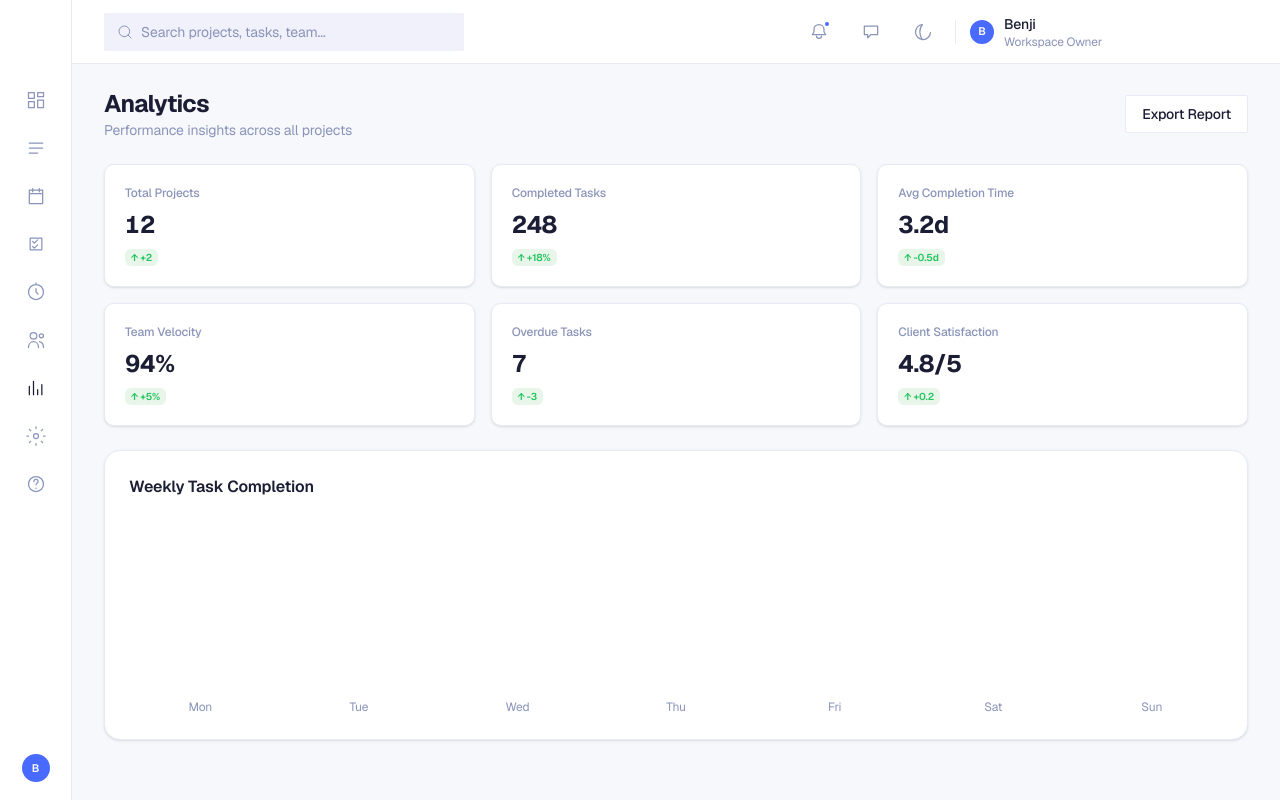
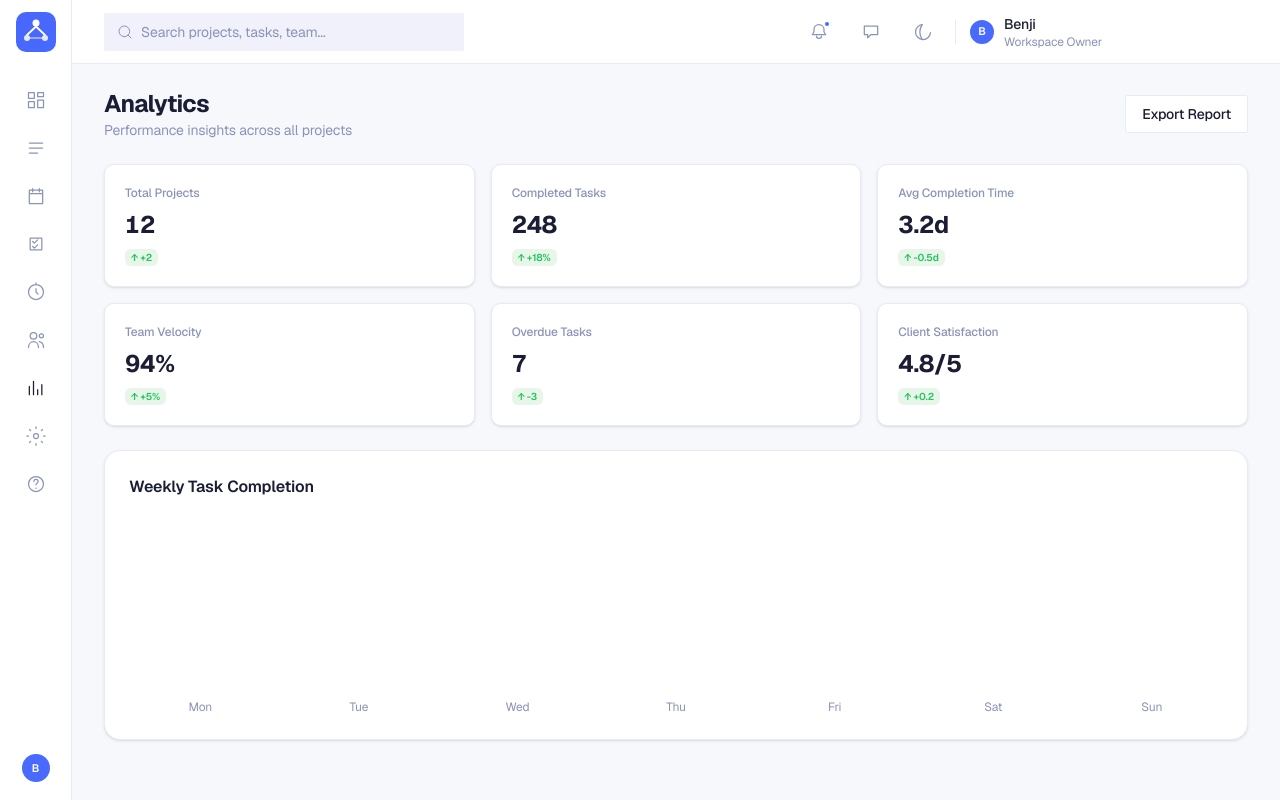
Before and after one commit to bwilmsh/hermes-cluster, a Next.js app in the folder frontend/: page /analytics in a window 1280 px wide. Built offline with nearby package versions, Linux system fonts and the light colour scheme.

Commit message:
feat(nav): add logo mark to sidebar
- Replace plain 'C' letter with SVG logo mark
- Blue gradient rounded square with white cluster/network nodes
- Uses the logo blue palette (#4866FD -> #486AFE)

```diff
--- a/frontend/components/SaasNav.tsx
+++ b/frontend/components/SaasNav.tsx
@@ -92,22 +92,22 @@ export function SaasSidebar() {
     >
       {/* Logo */}
       <Link href="/dashboard" className="flex items-center justify-center shrink-0" style={{ height: 64 }}>
-        <div
-          style={{
-            width: 32,
-            height: 32,
-            borderRadius: 8,
-            background: "var(--accent)",
-            display: "flex",
-            alignItems: "center",
-            justifyContent: "center",
-            color: "#fff",
-            fontWeight: 700,
-            fontSize: 16,
-          }}
-        >
-          C
-        </div>
+        <svg width="40" height="40" viewBox="0 0 40 40" fill="none" xmlns="http://www.w3.org/2000/svg">
+          <rect width="40" height="40" rx="10" fill="url(#logoGrad)" />
+          {/* Stylized cluster/network mark */}
+          <circle cx="20" cy="11" r="3.5" fill="#fff" />
+          <circle cx="11" cy="26" r="3" fill="#fff" fillOpacity="0.85" />
+          <circle cx="29" cy="26" r="3" fill="#fff" fillOpacity="0.85" />
+          <line x1="20" y1="14.5" x2="11" y2="23" stroke="#fff" strokeWidth="1.8" strokeLinecap="round" />
+          <line x1="20" y1="14.5" x2="29" y2="23" stroke="#fff" strokeWidth="1.8" strokeLinecap="round" />
+          <line x1="13.5" y1="26" x2="26.5" y2="26" stroke="#fff" strokeWidth="1.5" strokeLinecap="round" strokeOpacity="0.6" />
+          <defs>
+            <linearGradient id="logoGrad" x1="0" y1="0" x2="40" y2="40" gradientUnits="userSpaceOnUse">
+              <stop stopColor="#4866FD" />
+              <stop offset="1" stopColor="#486AFE" />
+            </linearGradient>
+          </defs>
+        </svg>
       </Link>
 
       {/* Nav */}
```
